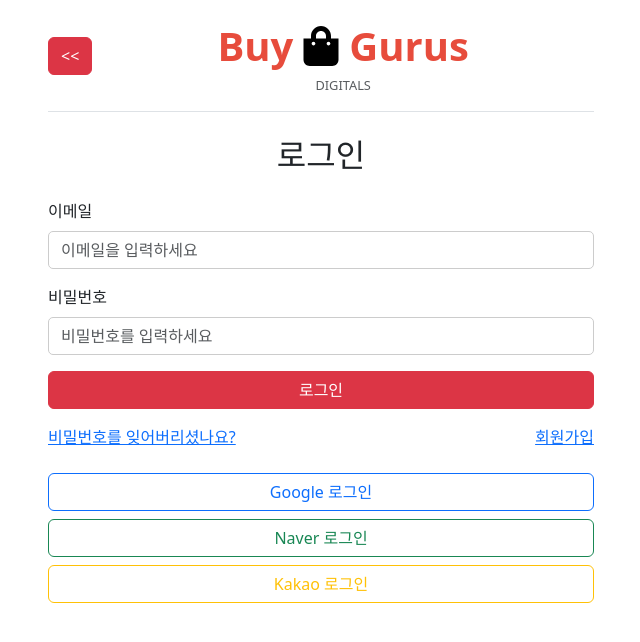
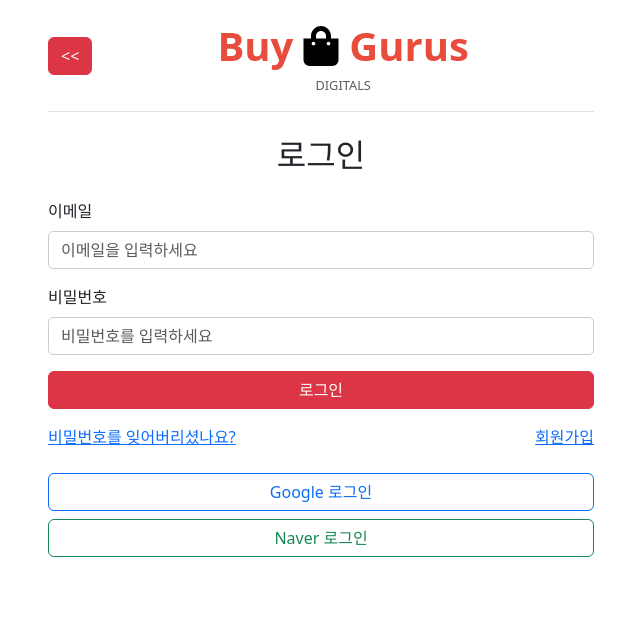
Before and after one commit to homi5435/Elice_4team_buy-gurus-front, a React (Vite) app: page /login in a window 1280 px wide. Shown: the top 642 px of the page, without its empty margins (319-959 px from the left). Built offline with nearby package versions, Linux system fonts and the light colour scheme.

Commit message:
카카오 로그인 삭제

```diff
--- a/src/pages/user/Login.jsx
+++ b/src/pages/user/Login.jsx
@@ -94,15 +94,6 @@ function Login() {
             >
               Naver 로그인
             </BootstrapButton>
-            <BootstrapButton
-              variant="outline-warning"
-              href={`${
-                import.meta.env.VITE_APP_BACKEND_URL
-              }/oauth2/authorization/kakao`}
-              className="w-100"
-            >
-              Kakao 로그인
-            </BootstrapButton>
           </div>
         </Col>
       </Row>
```
